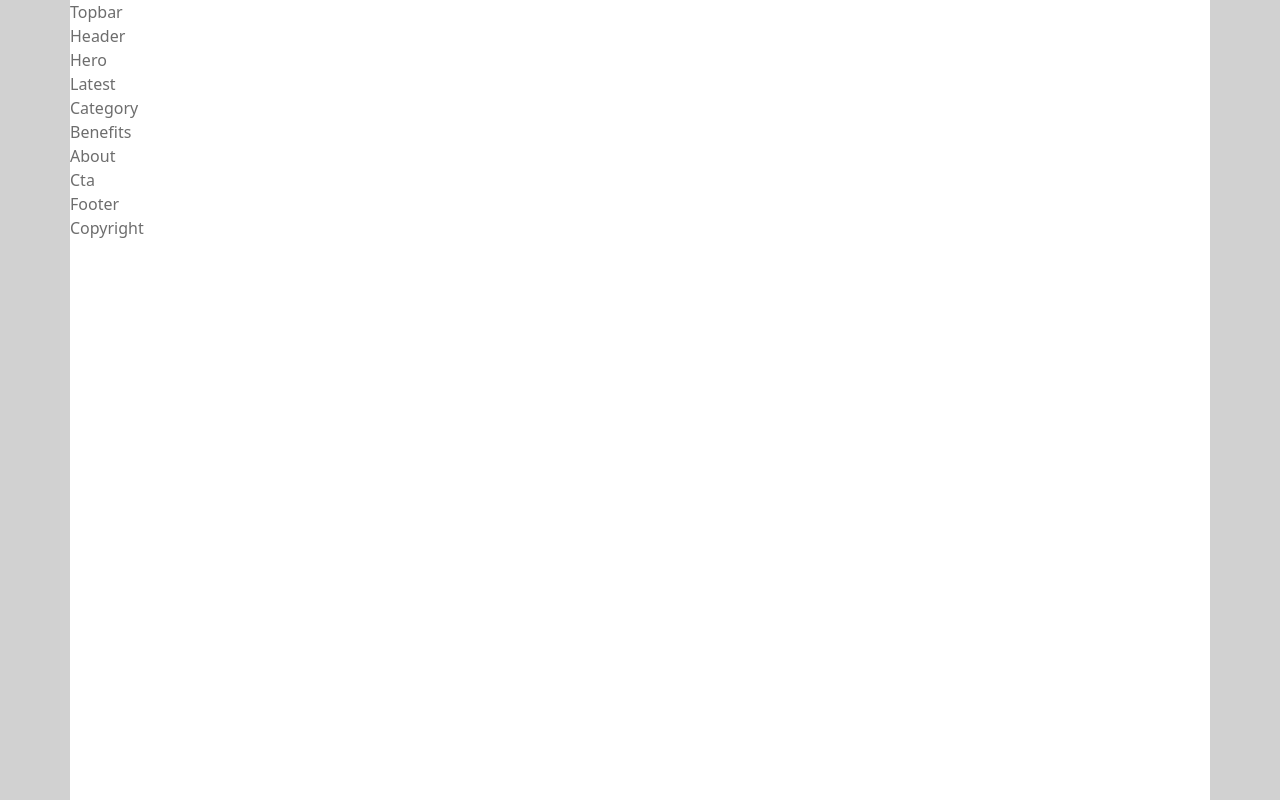
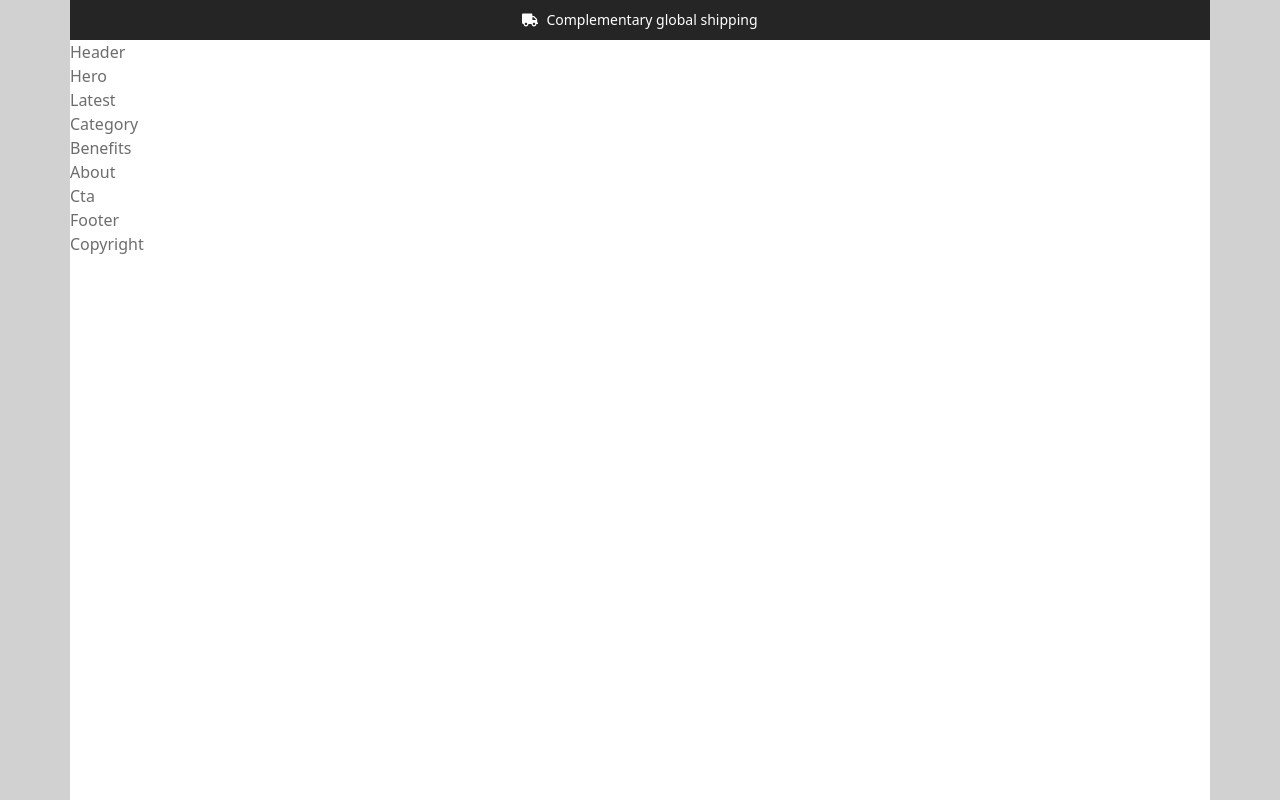
Before and after one commit to Jisap/next15-Sports-Website-with-tailwindcss, a Next.js app: page / in a window 1280 px wide. Shown: the top 800 px of the page. Built offline with nearby package versions, Linux system fonts and the light colour scheme.

Commit message:
Add react-icons dependency and update Topbar component
- Added `react-icons` package to `package.json` and `package-lock.json`.
- Enhanced the `Topbar` component to include a truck icon and a shipping message for improved user experience.

```diff
--- a/components/Topbar.jsx
+++ b/components/Topbar.jsx
@@ -1,8 +1,15 @@
-
+import { FaTruck } from "react-icons/fa"
 
 const Topbar = () => {
   return (
-    <div>Topbar</div>
+    <div className="bg-primary h-10 text-center text-white">
+      <div className="container mx-auto h-full flex items-center justify-center">
+        <div className="flex items-center gap-2">
+          <FaTruck className="" />
+          <p className="text-sm">Complementary global shipping</p>
+        </div>
+      </div>
+    </div>
   )
 }
 
--- a/package.json
+++ b/package.json
@@ -15,6 +15,7 @@
     "next": "15.5.2",
     "react": "19.1.0",
     "react-dom": "19.1.0",
+    "react-icons": "^5.5.0",
     "tailwind-merge": "^3.3.1"
   },
   "devDependencies": {
```
Also changed, not shown: 1 other file (tests, documents, lock files or other folders).
